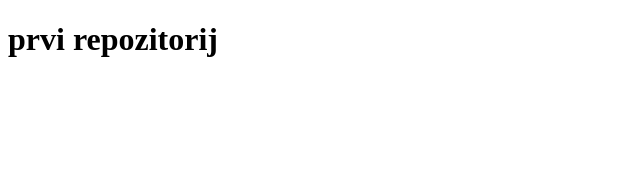
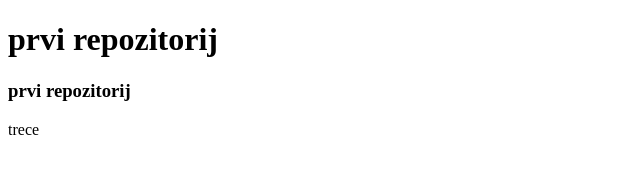
Before and after one commit to ivanrasic92/vjezba, a plain HTML site: page index.html in a window 1280 px wide. Shown: the whole page, without its empty margins (0-640 px from the left). Drawn offline with Linux system fonts and the light colour scheme.

Commit message:
treca promjena

```diff
--- a/index.html
+++ b/index.html
@@ -7,6 +7,8 @@
 </head>
 <body>
     <h1>prvi repozitorij</h1>
+    <h3>prvi repozitorij</h3>
+    <p>trece</p>
 
 </body>
 </html>
```
